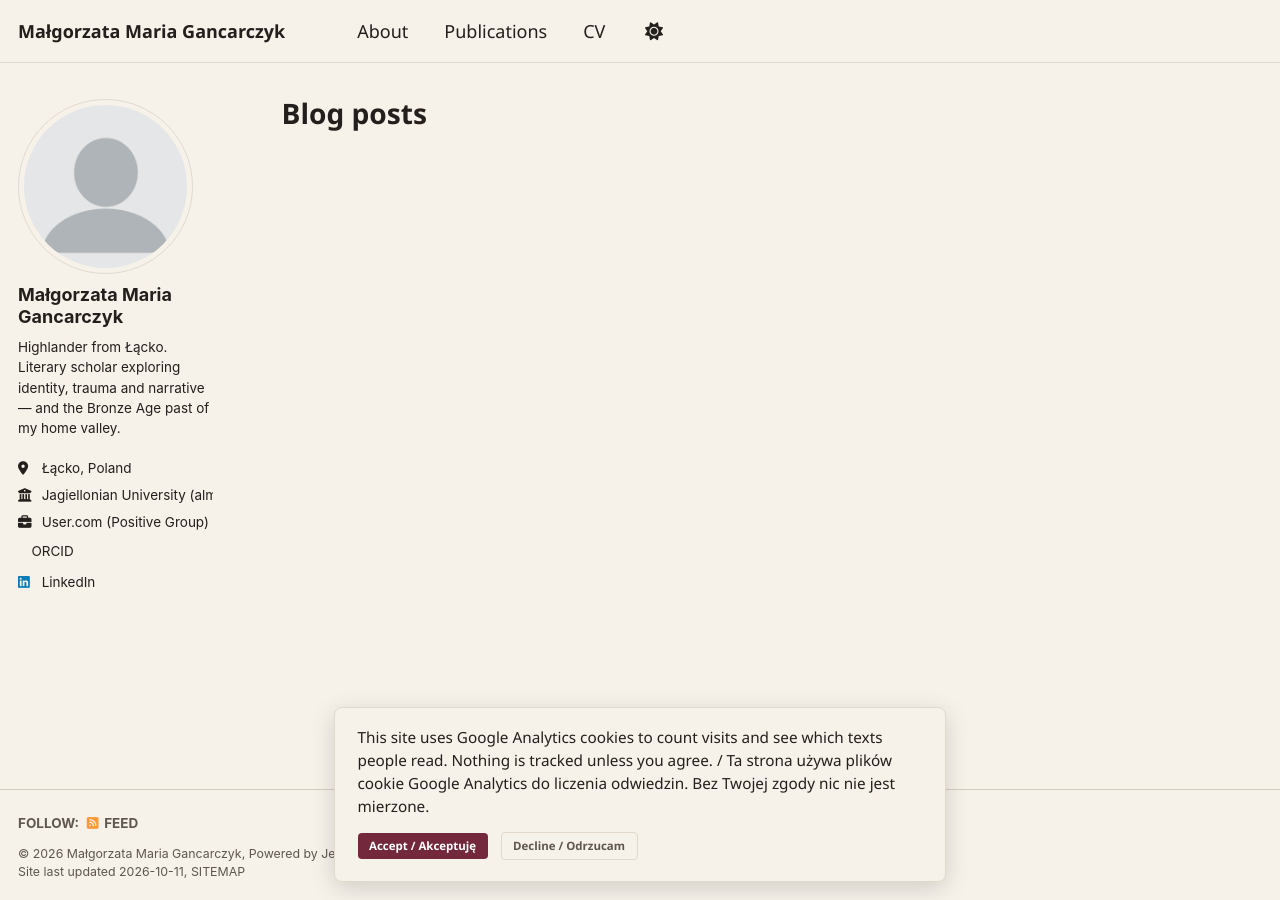
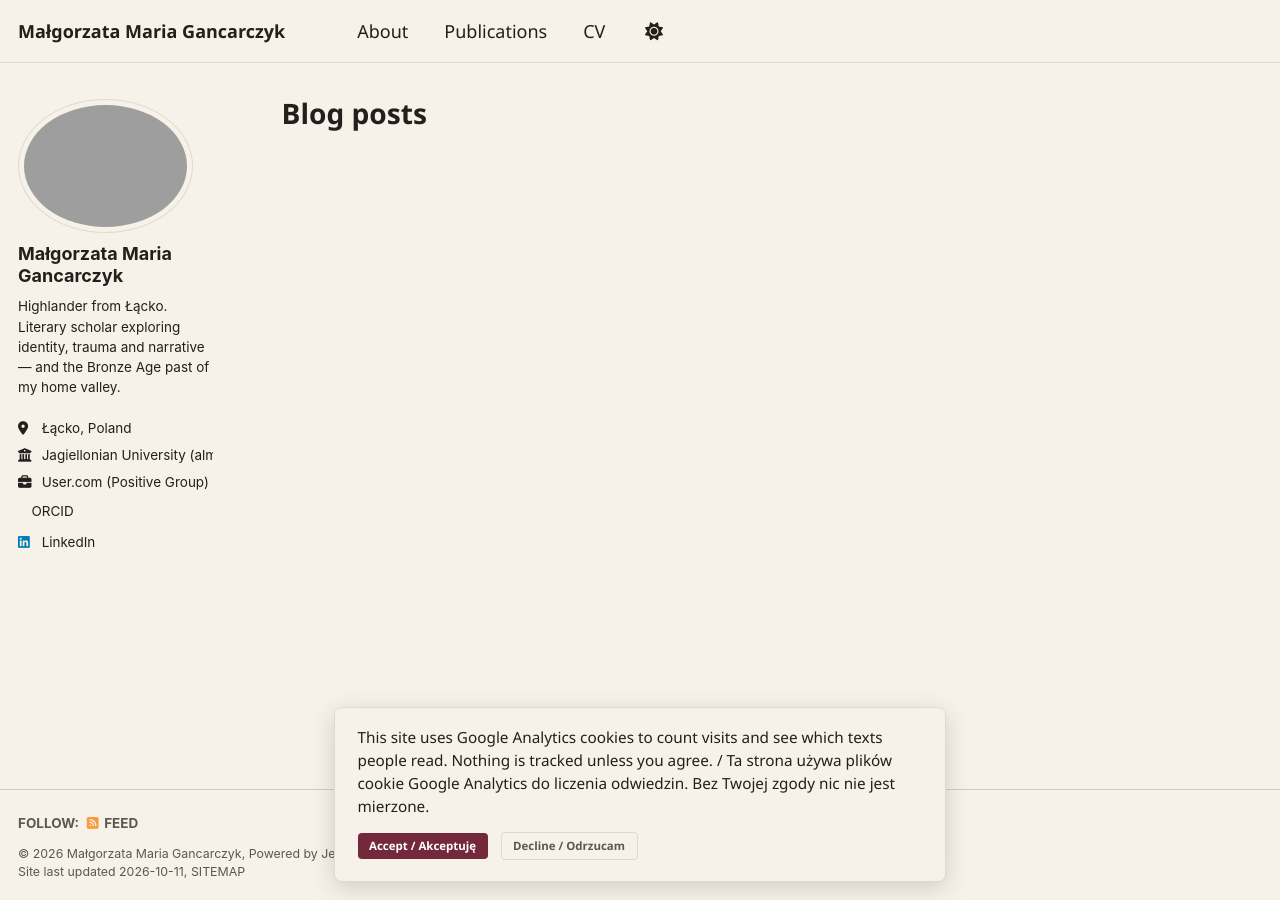
Before and after one commit to malgorzatagancarczyk/malgorzatagancarczyk.github.io, a Jekyll site: the page built from _pages/year-archive.html, in a window 1280 px wide. Built offline with Jekyll 4.4.1, drawn with Linux system fonts in a browser that asks for light colours; some web fonts are replaced; a style sheet for code colours, icons or effects is not loaded.

Commit message:
Update _config.yml

```diff
--- a/_config.yml
+++ b/_config.yml
@@ -23,7 +23,7 @@ repository               : "malgorzatagancarczyk/malgorzatagancarczyk.github.io"
 #               Additional customization can be done by editing /_includes/author-profile.html
 author:
   # Biographic information
-  avatar           : "profile.png"
+  avatar           : "portrait-main.jpg"
   name             : "Małgorzata Maria Gancarczyk"
   pronouns         : # example: "she/her"
   bio              : "Highlander from Łącko. Literary scholar exploring identity, trauma and narrative — and the Bronze Age past of my home valley."
```
